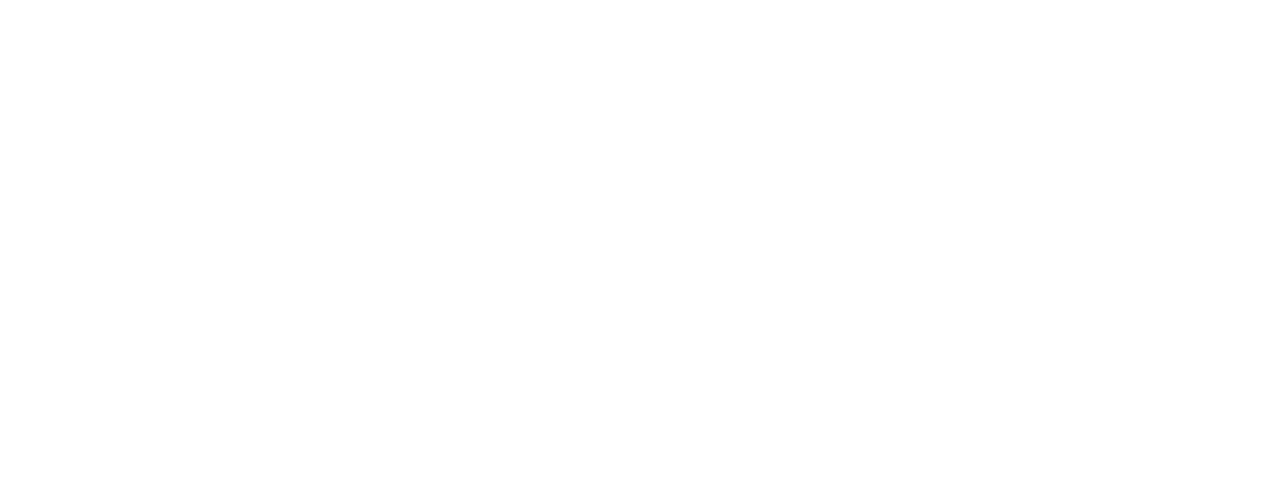
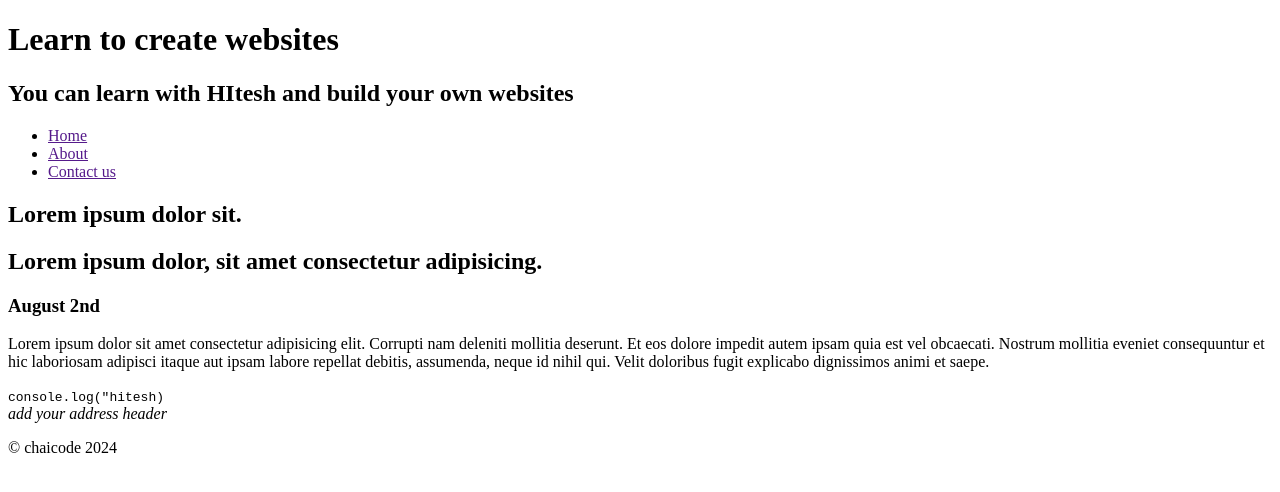
Before and after one commit to Indrayani11-15/WebDev, a plain HTML site: page HTML/05_semantics.html in a window 1280 px wide. Drawn offline with Linux system fonts and the light colour scheme.

Commit message:
sturucte of a webpage

```diff
--- a/HTML/05_semantics.html
+++ b/HTML/05_semantics.html
@@ -6,6 +6,41 @@
     <title>Document</title>
 </head>
 <body>
+   <header>
+        <hgroup>
+            <h1>Learn to create websites</h1>
+            <h2>You can learn with HItesh and build your own websites</h2>
+        </hgroup>
 
+
+        <nav>
+            <ul>
+                <li><a href="">Home</a></li>
+                <li><a href="">About</a></li>
+                <li><a href="">Contact us</a></li>
+            </ul>
+        </nav>
+    </header>
+
+    <article>
+        <hgroup>
+            <h1>Lorem ipsum dolor sit.</h1>
+            <h2>Lorem ipsum dolor, sit amet consectetur adipisicing.</h2>
+            <h3><time datetime="2024-08-02">August 2nd</time></h3>
+        </hgroup>
+
+        <section>
+            <p>Lorem ipsum dolor sit amet consectetur adipisicing elit. Corrupti nam deleniti mollitia deserunt. Et eos dolore impedit autem ipsam quia est vel obcaecati. Nostrum mollitia eveniet consequuntur et hic laboriosam adipisci itaque aut ipsam labore repellat debitis, assumenda, neque id nihil qui. Velit doloribus fugit explicabo dignissimos animi et saepe.</p>
+        </section>
+
+        <section>
+            <code>console.log("hitesh)</code>
+        </section>
+
+    </article>
+        <footer>
+            <address>add your address header</address>
+            <p>&copy; chaicode 2024</p>
+        </footer>
 </body>
 </html>
```
